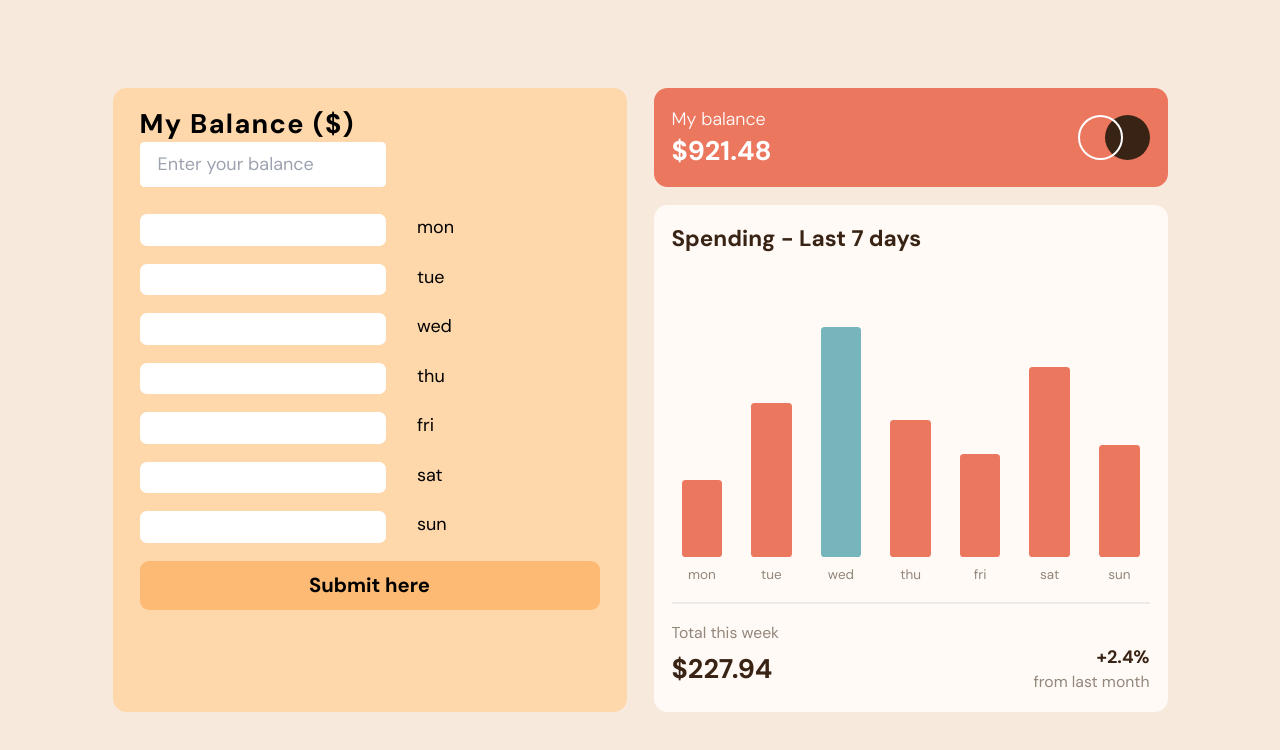
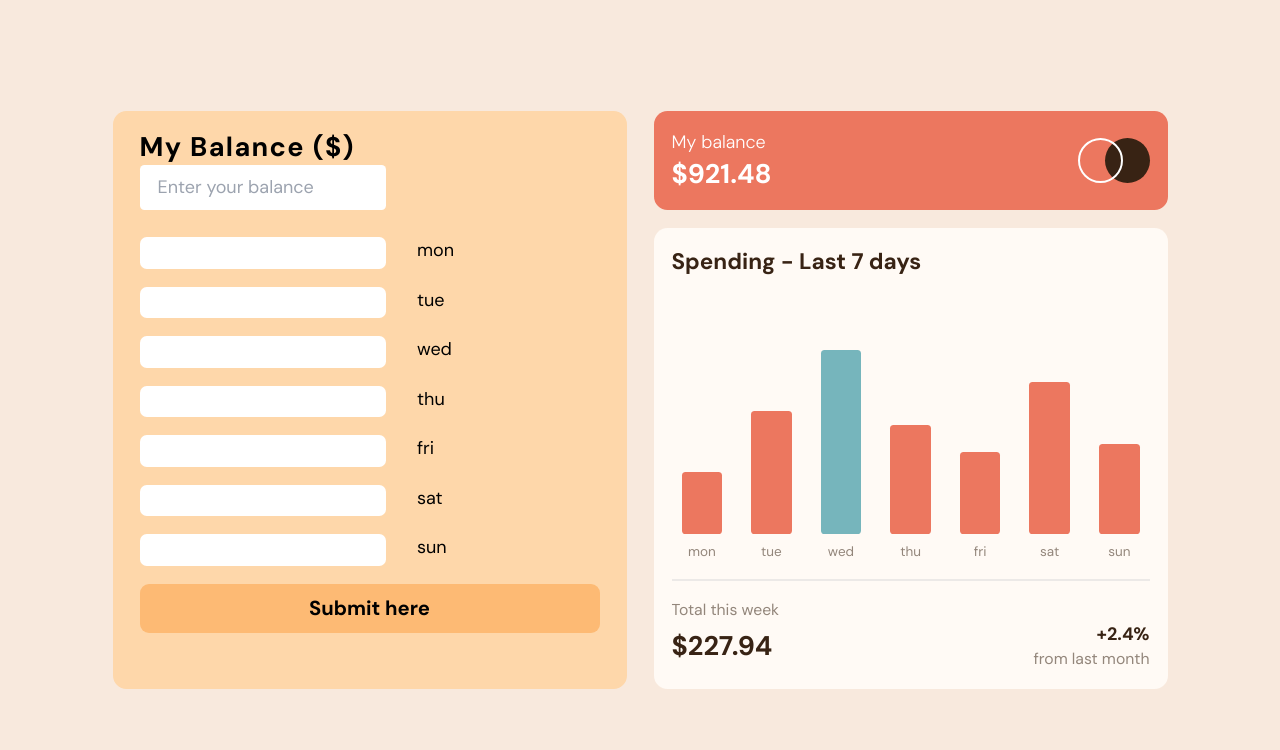
Before and after one commit to RaidEyes/expenses-chart, a React (Vite) app: page / in a window 1280 px wide. Shown: the top 750 px of the page. Built offline with nearby package versions, Linux system fonts and the light colour scheme.

Commit message:
Add the transition and calculation for the chart

```diff
--- a/src/App.tsx
+++ b/src/App.tsx
@@ -11,22 +11,32 @@ type UserContextValue = {
   >;
 };
 
+type BalanceType = {
+  balance: number;
+  setBalance: React.Dispatch<React.SetStateAction<number>>;
+};
+
 export const userContext = createContext<UserContextValue | undefined>(
   undefined
 );
 
+export const userBalance = createContext<BalanceType | number>(0);
+
 function App() {
   const [dates, setDates] = useState(data);
+  const [balance, setBalance] = useState(0);
 
   return (
     <userContext.Provider value={{ dates, setDates }}>
-      <div className="transition-all duration-500 ease-in-out lg:grid-cols-2 lg:grid lg:auto-cols-max md:max-w-full lg:w-[1055px] flex flex-col gap-6 sm:max-w-[450px] justify-center">
-        <Form />
-        <div className="flex flex-col gap-4 ">
-          <Header />
-          <Main />
+      <userBalance.Provider value={{ balance, setBalance }}>
+        <div className="transition-all duration-700 ease-in-out lg:grid-cols-2 lg:grid lg:auto-cols-max md:max-w-full lg:w-[1055px] flex flex-col gap-6 sm:max-w-[450px] justify-center">
+          <Form />
+          <div className="flex flex-col gap-4 ">
+            <Header />
+            <Main />
+          </div>
         </div>
-      </div>
+      </userBalance.Provider>
     </userContext.Provider>
   );
 }
--- a/src/components/Form/Form.tsx
+++ b/src/components/Form/Form.tsx
@@ -1,10 +1,11 @@
-import { useContext } from "react";
+import { useContext, useState } from "react";
 import { userContext } from "../../App";
 
 function Form() {
   const userInput = useContext(userContext);
+  const userBalance = useContext;
+  if (!userInput) return null;
 
-  if (!userInput) return null;
   const handleSubmit = (e: React.FormEvent<HTMLFormElement>): void => {
     e.preventDefault();
     const formData = new FormData(e.currentTarget);
--- a/src/components/Main/Main.tsx
+++ b/src/components/Main/Main.tsx
@@ -9,20 +9,26 @@ function Main() {
     (prev, current) => prev + current.amount,
     0
   );
+
   const addBackgroundColor = useCallback((): void => {
     const amountArr: number[] = userData.dates.map((item) => item.amount);
 
     const highestAmount: number = Math.max(...amountArr);
     userData.dates.forEach(
-      (item: { day: String; amount: Number; color?: string }) => {
+      (item: {
+        day: String;
+        amount: number;
+        color?: string;
+        height?: number;
+      }) => {
         item.color =
           item.amount === highestAmount ? `--primary-cyan` : `--primary-red`;
+        item.height = item.amount / totalAmount;
       }
     );
   }, [userData.dates]);
 
   addBackgroundColor();
-  console.log(userData.dates);
 
   return (
     <div className="flex flex-col justify-center gap-4 p-4 bg-[var(--neutral-pale-orange)] rounded-xl">
@@ -31,7 +37,12 @@ function Main() {
       </h2>
       <ul className="relative flex flex-row items-end justify-between gap-2 py-4 border-b-2 border-b-slate-600/10">
         {userData.dates.map(
-          (date: { day: string; amount: number; color?: string }) => (
+          (date: {
+            day: string;
+            amount: number;
+            color?: string;
+            height?: number;
+          }) => (
             <li
               key={date.day}
               id={date.day}
@@ -43,9 +54,9 @@ function Main() {
                 </p>
               </div>
               <div
-                className="w-full sm:w-9 rounded-[0.2rem] hover:brightness-125 hover:cursor-pointer"
+                className="transition-[height] ease-in-out duration-[850ms] w-full sm:w-9 rounded-[0.2rem] hover:brightness-125 hover:cursor-pointer"
                 style={{
-                  height: `${(date.amount / totalAmount) * 100 * 10}px`,
+                  height: `${(date.amount / totalAmount) * 100 * 8}px`,
                   backgroundColor: `var(${date.color})`,
                 }}
               ></div>
@@ -62,7 +73,7 @@ function Main() {
         </p>
         <div className="flex flex-row items-center justify-between">
           <h2 className="text-2xl font-bold text-[var(--neutral-dark-brown)]">
-            ${totalAmount.toFixed(2)}
+            ${totalAmount}
           </h2>
           <div className="text-end">
             <p className="text-[var(--neutral-dark-brown)] font-semibold">
```
